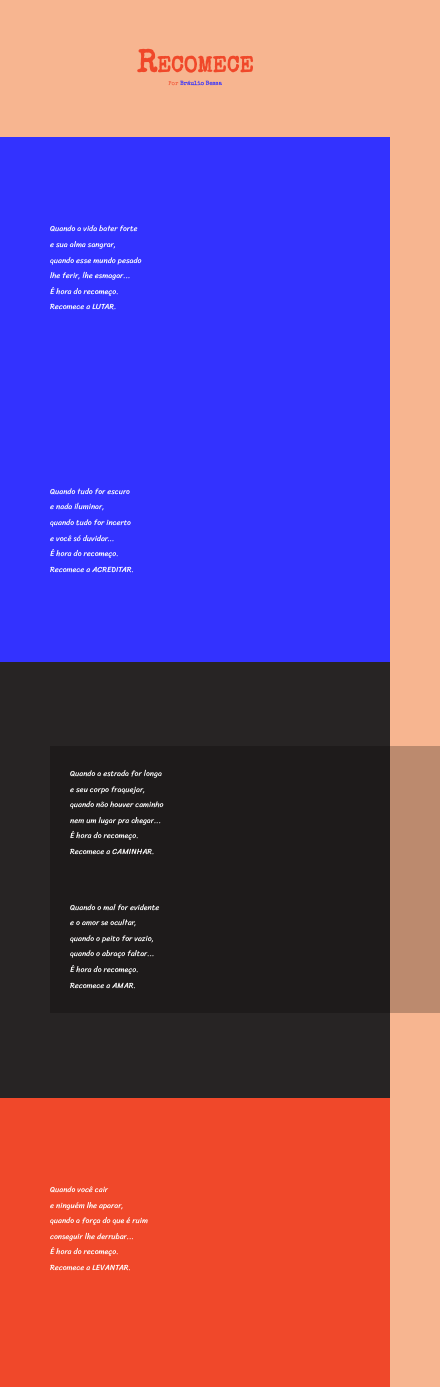
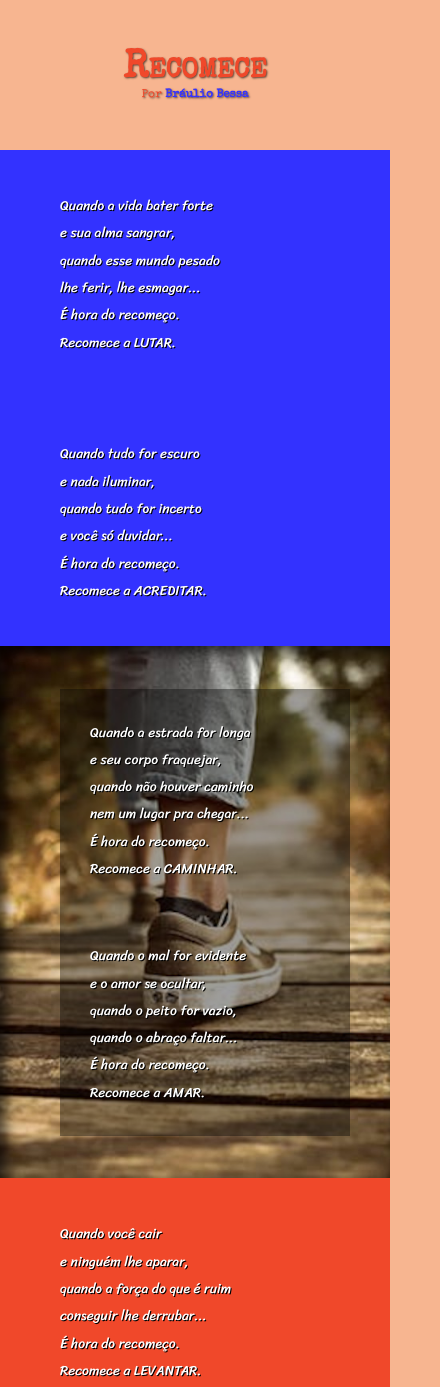
Before and after one commit to Sah2021/projeto-cordel, a plain HTML site: page index.html in a window 390 px wide. Shown: the top 1387 px of the page, 440 px wide, since content can reach past the window. Drawn offline with nearby package versions, Linux system fonts and the light colour scheme.

Commit message:
atualizações

```diff
--- a/index.html
+++ b/index.html
@@ -40,7 +40,7 @@
         </p>
     </section>
 
-    <section class="imagem">
+    <section class="imagem" id="img01">
         <p>
             Quando a estrada for longa <br>
             e seu corpo fraquejar, <br>
@@ -88,7 +88,7 @@
         </p>
     </section>
 
-    <section class="imagem">
+    <section class="imagem" id="img02">
         <p>
             É preciso de um  final <br>
             pra poder recomeçar, <br>
--- a/style.css
+++ b/style.css
@@ -27,7 +27,10 @@ header {
     color: #f0482a;
     font-family: var(--fonte2);
     text-align: center;
-    font-size: 1.5vw;;
+    font-size: 1.5vw;
+    text-shadow: 1px 1px 2px rgba(0, 0, 0, 0.596);
+
+
 }
 
 header > h1 {
@@ -52,44 +55,66 @@ a:hover {
 }
 
 section {
-    padding-top: 10vh;
-    padding-bottom: 10vh;
+    padding-top: 5vh;
+    padding-bottom: 5vh;
+    padding-left: 60px;
     line-height: 2em;
-    padding-left: 50px;
-
     font-family: var(--fonte3);
-    font-size: 2vw;
+   /* font-size: 2vw;*/
 
 }
 
 section.normal1 {
     background-color: #3332ff;
     color: white;
+    text-shadow: 1px 1px 0px black;
 }
 
 section.normal2 {
     background-color: #f0482a;
     color: white;
+    text-shadow: 1px 1px 0px black;
 }
 
 section.normal3 {
     background-color: #FAB600;
     color: white;
+    text-shadow: 1px 1px 0px black;
 }
 
 section.imagem {
     background-color: rgb(39, 36, 36);
     color: white;
+    background-size: cover;
+    background-position: center center;
+    background-attachment: fixed;
+    box-shadow: inset 6px 6px 13px 0px rgba(0, 0, 0, 0.664) ;
 }
 
 section.imagem > p {
-    display: block;
-    padding: 20px;
-    width: 350px;
-    background-color: rgba(0, 0, 0, 0.24);
+    display: inline-block;
+    padding: 30px;
+    background-color: rgba(0, 0, 0, 0.384);
+    text-shadow: 1px 1px 0px black;
+
+}
+
+section#img01 {
+    background-image: url("imagens/caminhar.jpg");
+
+}
+
+section#img02 {
+    background-image: url("imagens/recomeco.jpg");
+
 }
 
 footer {
+    font-size: 2vw;
+    height: 5vw;
+    text-align: center;
+    padding-top: 2.5vw;
+    padding-bottom: 2.5vw;
     background-color: #3332ff;
     color: white;
     text-align: center;
@@ -105,3 +130,35 @@ footer a {
 footer a:hover {
     color: #f0482a;
 }
+
+@media  screen and (max-width: 550px) {
+    header {
+        font-size: 3vw;
+    }
+    header > h1 {
+        font-size: 10vw;
+    }
+    header a {
+        font-size: 3vw;
+    }
+    section {
+        font-size: 3.5vw;
+    }
+    section.imagem > p {
+        display: flex;
+        flex-direction: column;
+        width: 230px;
+    }
+}
+
+@media screen and (min-width: 700px){
+    section {
+        font-size: 2vw;
+    }
+    section.imagem > p {
+        display: flex;
+        flex-direction: column;
+        width: 550px;
+
+    }
+}
```
Also changed, not shown: imagens/caminhar.jpg (added), imagens/pensar.jpg (added), imagens/recomeco.jpg (added).
